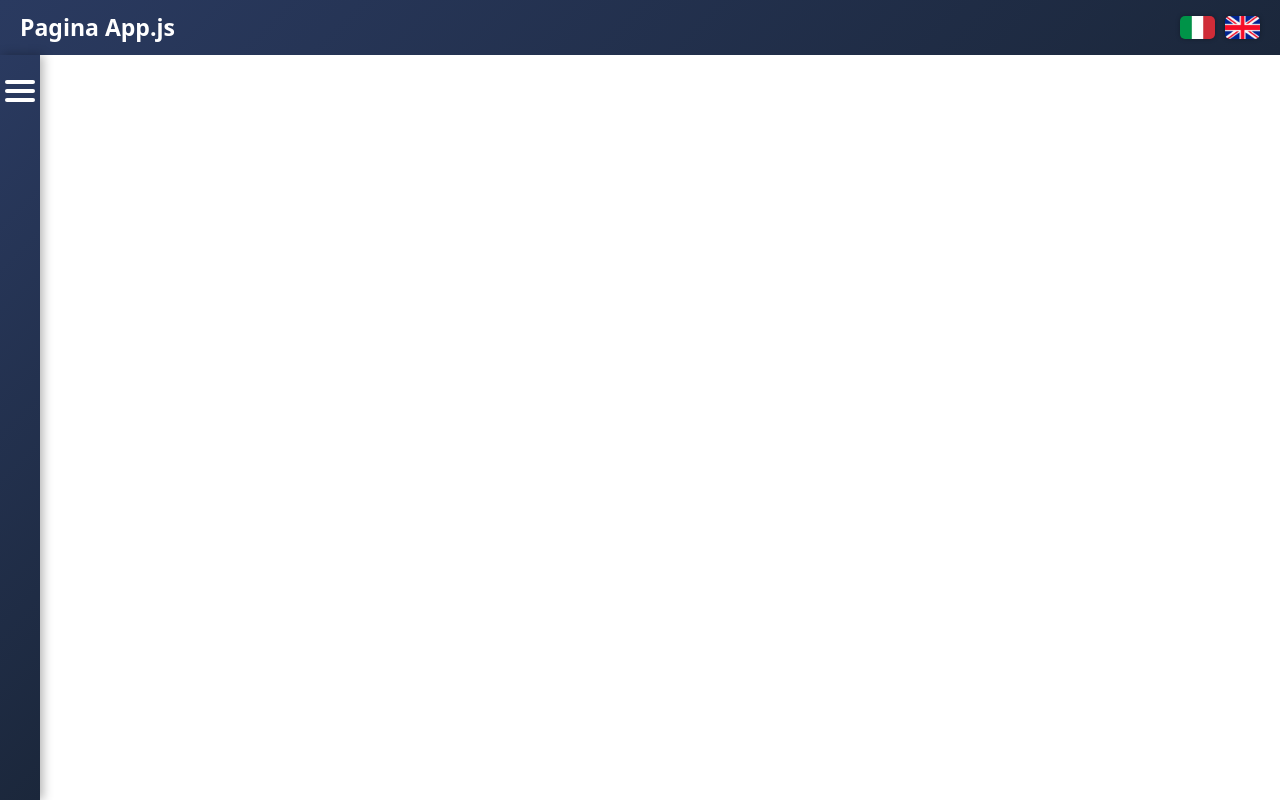
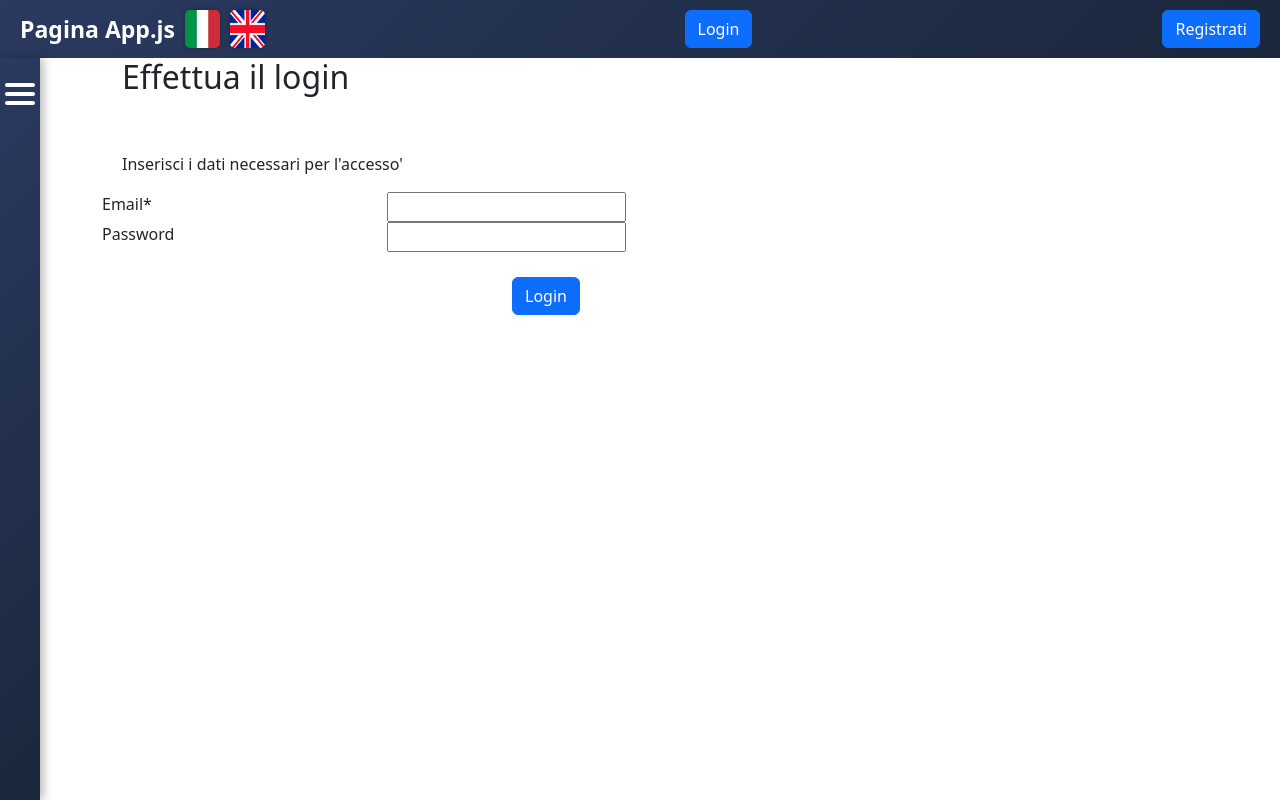
Before and after one commit to michelacaucia-creator/progetto-prova-react, a React (Create React App) app: page /Login in a window 1280 px wide. Before the commit this address had no page. Built offline with nearby package versions, Linux system fonts and the light colour scheme.

Commit message:
aggiunta pagina login

```diff
--- a/src/App.js
+++ b/src/App.js
@@ -9,7 +9,7 @@ import { Link } from 'react-router-dom';
 import { useTranslation } from 'react-i18next';
 import itFlag from '../src/images/it-flag.png'
 import ukFlag from '../src/images/uk-flag.png';
-
+import Button from 'react-bootstrap/Button';
 
 
 function App() {
@@ -26,6 +26,7 @@ function App() {
   const setToShoSpinner = (value) => {
   setShowSpinner(value)
   }
+
 
 
   // useEffect(() => {
@@ -67,6 +68,18 @@ function App() {
                 className="flag-icon"
                 onClick={() => handleChangeLanguage('en')}
               />
+              <div>
+
+                <Link to="/login">
+                    <Button style={{marginLeft: '410px'}} >Login</Button>
+                </Link>
+
+                <Link to="/registration">
+                    <Button style={{marginLeft: '410px'}}  >Registrati</Button>
+                </Link>
+
+
+              </div>
             </div>
           </div>
 
--- a/src/components/routerComponent.js
+++ b/src/components/routerComponent.js
@@ -2,7 +2,7 @@ import { Routes, Route } from 'react-router-dom';
 import mareImage from '../images/mare.jpg';
 
 import Registration from '../pages/registration';
-import Pag_prova1_2 from '../pages/Pag_prova1_2';
+import Login from '../pages/Login';
 import Pag_prova2_1 from '../pages/Pag_prova2_1';
 import Pag_prova2_2 from '../pages/Pag_prova2_2';
 import Pag_prova3_1 from '../pages/Pag_prova3_1';
@@ -14,7 +14,7 @@ function RouterComponent({setToShoSpinner}) {
   return (
     <Routes>
       <Route path="/registration" element={<Registration setToShoSpinner={setToShoSpinner}/>} />
-      <Route path="/prova1.2" element={<Pag_prova1_2 setToShoSpinner={setToShoSpinner}/>} />
+      <Route path="/Login" element={<Login setToShoSpinner={setToShoSpinner}/>} />
       <Route path="/prova2.1" element={<Pag_prova2_1 setToShoSpinner={setToShoSpinner}/>} />
       <Route path="/prova2.2" element={<Pag_prova2_2 setToShoSpinner={setToShoSpinner}/>} />
       <Route path="/prova3.1" element={<Pag_prova3_1 setToShoSpinner={setToShoSpinner}/>} />
@@ -30,7 +30,8 @@ function RouterComponent({setToShoSpinner}) {
               alt="Mare azzurro"
               className="SeaImage"
             />
-            {/* Immagine importata dal desktop */}
+
+               {/* Immagine importata dal desktop */}
             {/* <img src={mareImage} alt="Mare azzurro" className="SeaImage" /> */}
           </>
         }
--- a/src/components/sidebar.js
+++ b/src/components/sidebar.js
@@ -34,7 +34,7 @@ function Sidebar({ setToShoSpinner }) {
           <div className="menu-container">
             <div className="menu-item">
 
-              <div
+             {/* <div
                 className={`menu-title ${isOpen1 ? 'open' : ''}`}
                 onClick={() => setIsOpen1(!isOpen1)}
               >
@@ -49,7 +49,7 @@ function Sidebar({ setToShoSpinner }) {
                 <Link to="/prova1.2" className="submenu-link" onClick={() => setToShoSpinner(true)}>
                   {t("Prova 1.2")}
                 </Link>
-              </div>
+              </div>*/}
 
             </div>
 
--- /dev/null
+++ b/src/pages/Login.js
@@ -0,0 +1,97 @@
+import React, { useEffect,useState } from "react";
+import { useTranslation } from 'react-i18next';
+import { useLocation } from "react-router-dom";
+import Container from 'react-bootstrap/Container';
+import Row from 'react-bootstrap/Row';
+import Col from 'react-bootstrap/Col';
+import Button from 'react-bootstrap/Button';
+import { Link } from 'react-router-dom';
+
+function Login({setToShoSpinner}) {
+
+  //serve per la traduzione
+  const { t, i18n } = useTranslation();
+
+
+  const location = useLocation();
+
+
+  // Nascondi lo spinner appena questa pagina viene montata
+  useEffect(() => {
+    setToShoSpinner(false);
+  }, [location]);
+
+     const [emailInVal, setEmailInVal] = useState('');
+      const [passInVal, setPassInVal] = useState('');
+
+   const handleChangeEmail =(event) =>{
+        setEmailInVal(event.target.value);
+    }
+    const handleChangePass =(event) =>{
+        setPassInVal(event.target.value);
+    }
+  const handleLogin = () => {
+        let requestBody = {
+             email:emailInVal,
+             password: passInVal
+            }
+        checkLogin( "" , requestBody);
+    };
+
+    const checkLogin =(token, requestBody) => {
+        alert ("login:" + requestBody.email + " password:" + requestBody.password );
+    }
+
+
+  return (
+     <Container fluid="md">
+       <Row>
+           <Col xs="12">
+               <h2 style={{marginLeft:"20px"}}>{t("Effettua il login")}</h2>
+           </Col>
+       </Row>
+        <Row>
+            <br/>
+        </Row>
+        <Row>
+            <br/>
+        </Row>
+        <Row>
+            <Col xs="12">
+                <p style={{marginLeft:"20px"}}>{t("Inserisci i dati necessari per l'accesso'")}
+                </p>
+            </Col>
+        </Row>
+
+        <Row>
+            <Col xs="3">
+                <label> Email*</label>
+            </Col>
+            <Col xs="9">
+                <input name= "inpEmail" value={emailInVal} onChange={handleChangeEmail}/>
+            </Col>
+        </Row>
+        <Row>
+            <Col xs="3">
+                <label> Password</label>
+            </Col>
+            <Col xs="9">
+                <input name= "inpPass" value={passInVal} onChange={handleChangePass}/>
+            </Col>
+        </Row>
+        <Row>
+           <br/>
+         </Row>
+        <Row>
+            <Col>
+                <Link to="/" className="App-header">
+                    <Button style={{marginLeft: '410px'}} onClick={() => handleLogin()}>Login</Button>
+                </Link>
+            </Col>
+        </Row>
+     </Container>
+
+  );
+}
+
+export default Login;
--- a/src/pages/Pag_prova1_2.js
+++ /dev/null
@@ -1,28 +0,0 @@
-import { useEffect } from "react";
-import { useTranslation } from 'react-i18next';
-import { useLocation } from "react-router-dom";
-
-function Pag_prova1_2({setToShoSpinner}) {
-
-  //serve per la traduzione
-  const { t, i18n } = useTranslation();
-
-
-  const location = useLocation();
-
-
-  // Nascondi lo spinner appena questa pagina viene montata
-  useEffect(() => {
-    setToShoSpinner(false);
-  }, [location]);
-
-
-  return (
-    <div>
-      <h2 style={{marginLeft:"20px"}}>{t("Prova 1.2")}</h2>
-      <p style={{marginLeft:"20px"}}>{t("Contenuto di Prova 1.2")}</p>
-    </div>
-  );
-}
-
-export default Pag_prova1_2;
```
